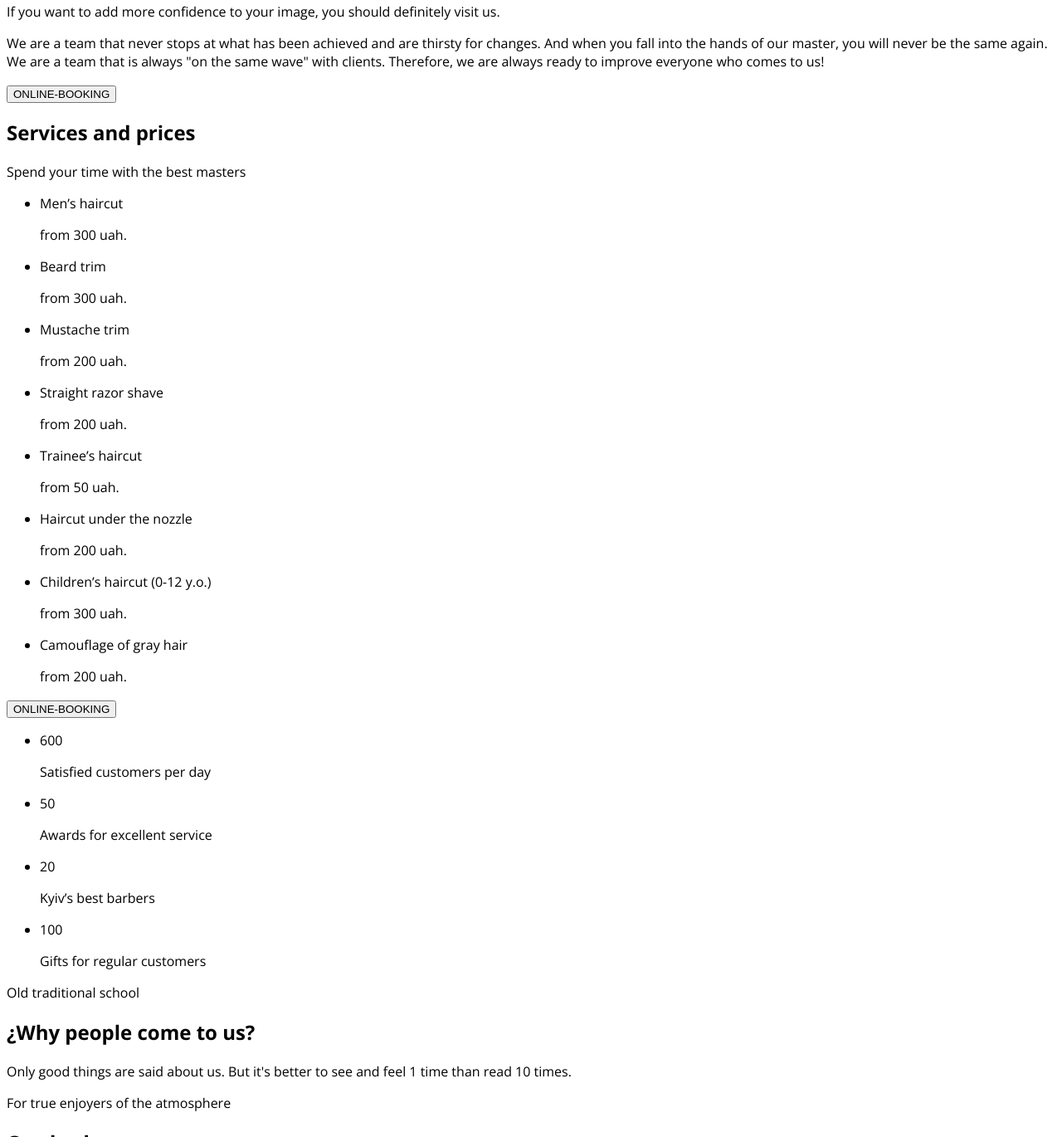
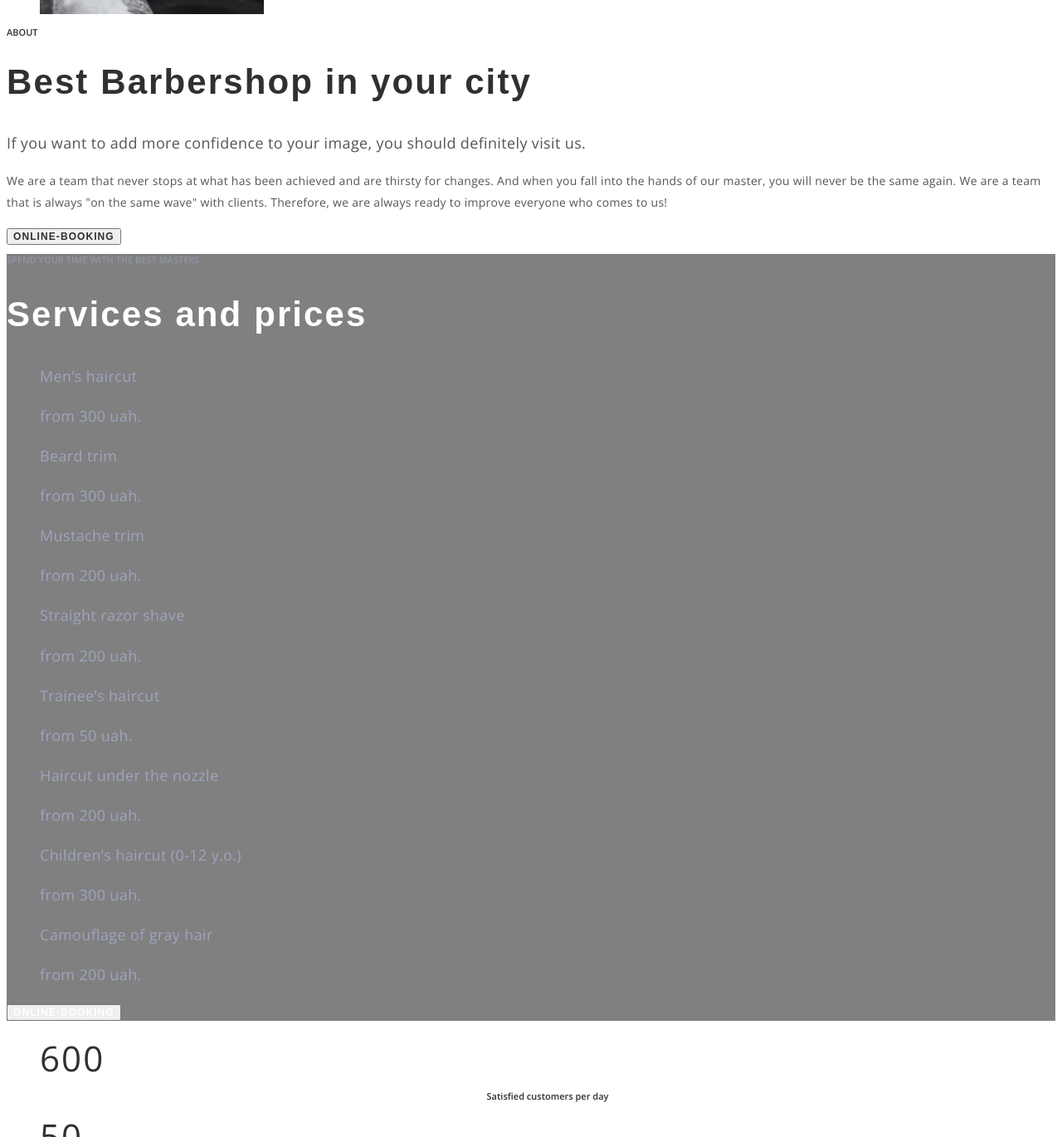
Before and after one commit to nazar95stosyk/fs-84, a plain HTML site: page index.html in a window 1280 px wide. Shown: the part 1430-2800 px from the top of the page at 83% size. Drawn offline with nearby package versions, Linux system fonts and the light colour scheme.

Commit message:
added more classes and styles

```diff
--- a/css/styles.css
+++ b/css/styles.css
@@ -7,6 +7,26 @@ body{
 .link{
     text-decoration: none;
 }
+.btn{
+    font-weight: 600;
+    font-size: 12px;
+    line-height: 1.33w;
+    letter-spacing: 0.09em;
+    text-transform: uppercase;
+    cursor: pointer;
+}
+:root{
+    --main-title-color:#ffffff;
+    --secondary-title-color:#303030;
+    --website-main-color:#FF6C00;
+}
+.title{
+    font-size: 42px;
+    line-height: 1,17;
+    letter-spacing: 0.05em;
+}
+
+/* ---------------------------- header ------------------------------- */
 .header {
     background-color: gray;
 }
@@ -23,7 +43,11 @@ body{
     font-size: 12px;
     line-height: 1.33;
     letter-spacing: 0.1em;
-    color: #FFFFFF;
+    color: var(--main-title-color);
+}
+.header-link:hover,
+.header-link:focus{
+    color: var(--website-main-color);
 }
 .header-tel {
     font-weight: 600;
@@ -31,29 +55,202 @@ body{
     line-height: 1.33;
     letter-spacing: 0.1em;
     text-transform: uppercase;
-    color: #FFFFFF;
+    color: var(--main-title-color);
 }
 .header-btn {
-    font-family: inherit;
-    font-weight: 600;
-    font-size: 12px;
-    line-height: 1.33;
-    letter-spacing: 0.09em;
-    text-transform: uppercase;
-    color: #FFFFFF;
-    background-color: inherit;
+    color: var(--main-title-color);
 }
+
+/* ---------------------------- hero ------------------------------- */
 .hero{
+    background-color: gray;
 }
 .hero-list {
 }
 .hero-item {
 }
 .hero-link {
+    font-weight: 600;
+    font-size: 11px;
+    line-height: 1.36;
+    letter-spacing: 0.2em;
+    text-decoration: none;
+    color: var(--secondary-title-color);
+}
+.hero-link:hover,
+.hero-link:focus{
+    color: var(--website-main-color);
 }
 .hero-subtitle {
+    font-weight: 600;
+    font-size: 11px;
+    line-height: 1.36;
+    text-transform: uppercase;
+    color: rgba(157, 164, 189, 0.6);
 }
 .hero-title {
+    font-family: 'Raleway', sans-serif;
+    font-style: normal;
+    font-size: 72px;
+    line-height: 1,18;
+    letter-spacing: 0.05em;
+    color: var(--main-title-color);
 }
 .hero-description {
+    font-weight: 400;
+    font-size: 18px;
+    line-height: 1.66;
+    letter-spacing: 0.02em;
+    color: #9DA4BD;
 }
+
+/* ---------------------------- about ------------------------------- */
+.about {
+}
+.about-list {
+}
+.about-item {
+}
+.about-subtitle {
+    font-weight: 600;
+    font-size: 11px;
+    line-height: 1.36px;
+    text-transform: uppercase;
+    color: var(--secondary-title-color);
+}
+.about-title {
+    font-family: 'Raleway',sans-serif;
+    font-style: normal;
+    font-weight: 700;
+    color: #303030;
+}
+.about-description-1 {
+    font-weight: 400;
+    font-size: 18px;
+    line-height: 1.67;
+    letter-spacing: 0.02em;
+    color: #555555;
+}
+.about-description-2 {
+    font-weight: 400;
+    font-size: 14px;
+    line-height: 1.86;
+    letter-spacing: 0.02em;
+    color: #555555;
+}
+.about-btn {
+    color: var(--secondary-title-color);
+}
+
+/* ---------------------------- services and prices ------------------------------- */
+.prices {
+    background-color: gray;
+}
+.prices-subtitle {
+    font-weight: 600;
+    font-size: 11px;
+    line-height: 1.36;
+    text-transform: uppercase;
+    color: rgba(157, 164, 189, 0.6);
+}
+.prices-title {
+    font-family: 'Raleway',sans-serif;
+    font-style: normal;
+    font-weight: 700;
+    color: var(--main-title-color);
+}
+.prices-list {
+}
+.list {
+}
+.prices-item {
+}
+.prices-item-text {
+    font-weight: 400;
+    font-size: 18px;
+    line-height: 1.67;
+    letter-spacing: 0.02em;
+    color: #9DA4BD;
+}
+.prices-btn {
+    color: var(--main-title-color);
+}
+
+/* ---------------------------- benefits ------------------------------- */
+
+.benefits {
+}
+.benefits-list {
+}
+.list {
+}
+.benefits-item {
+}
+.benefits-item > span{
+    font-size: 42px;
+    line-height: 1.36;
+    text-align: center;
+    letter-spacing: 0.05em;
+    color: #303030;
+}
+.benefits-item-text {
+    font-weight: 600;
+    font-size: 11px;
+    line-height: 1.36;
+    text-align: center;
+    color: #303030;
+}
+.benefits-subtitle {
+    font-weight: 600;
+    font-size: 11px;
+    line-height: 1.36;
+    text-transform: uppercase;
+    color: var(--secondary-title-color);
+}
+.benefits-title {
+    font-family: 'Raleway', sans-serif;
+    font-style: normal;
+    color: var(--secondary-title-color);
+}
+.benefits-description {
+    font-weight: 400;
+    font-size: 18px;
+    line-height: 1.67;
+    letter-spacing: 0.02em;
+    color: #555555;
+}
+
+/* ---------------------------- barbers ------------------------------- */
+
+.barbers {
+}
+.barbers-subtitle {
+    font-weight: 600;
+    font-size: 11px;
+    line-height: 1.36;
+    text-transform: uppercase;
+    color: var(--secondary-title-color);
+}
+.barbers-title {
+    color: var(--secondary-title-color);
+}
+.barbers-list {
+}
+.barbers-item {
+}
+.barbers-item-title{
+    font-weight: 400;
+    font-size: 18px;
+    line-height: 1.39;
+    text-align: center;
+    letter-spacing: 0.02em;
+    color: var(--secondary-title-color)
+}
+.barbers-item-description {
+    font-weight: 400;
+    font-size: 14px;
+    line-height: 1.36;
+    text-align: center;
+    letter-spacing: 0.02em;
+    color: var(--website-main-color);
+}
--- a/index.html
+++ b/index.html
@@ -4,11 +4,11 @@
     <meta charset="UTF-8" />
     <meta http-equiv="X-UA-Compatible" content="IE=edge" />
     <meta name="viewport" content="width=device-width, initial-scale=1.0" />
-    <link rel="stylesheet" href="./css/styles.css">
+    <link rel="stylesheet" href="./css/styles.css" />
     <link rel="preconnect" href="https://fonts.googleapis.com" />
     <link rel="preconnect" href="https://fonts.gstatic.com" crossorigin />
     <link
-      href="https://fonts.googleapis.com/css2?family=Open+Sans:wght@400;600;700&family=Raleway:ital,wght@1,700&display=swap"
+      href="https://fonts.googleapis.com/css2?family=Open+Sans:wght@400;600;700&family=Raleway:wght@1,700&display=swap"
       rel="stylesheet"
     />
     <title>Barbershop</title>
@@ -20,30 +20,42 @@
           <img src="./img/logo.svg" alt="Website's logotype" />
         </a>
         <ul class="header-list list">
-          <li class="header-item"><a href="#" class="header-link link
-            ">About</a></li>
-          <li class="header-item"><a href="#" class="header-link link
-            ">Services and prices</a></li>
-          <li class="header-item"><a href="#" class="header-link link
-            ">Barbers</a></li>
-          <li class="header-item"><a href="#" class="header-link link
-            ">Contacts</a></li>
+          <li class="header-item">
+            <a href="#" class="header-link link">About</a>
+          </li>
+          <li class="header-item">
+            <a href="#" class="header-link link">Services and prices</a>
+          </li>
+          <li class="header-item">
+            <a href="#" class="header-link link">Barbers</a>
+          </li>
+          <li class="header-item">
+            <a href="#" class="header-link link">Contacts</a>
+          </li>
         </ul>
       </nav>
       <a href="tel:+380441111111" class="header-tel link">+38 044 111 11 11</a>
-      <button type="button" class="header-btn">Online-booking</button>
+      <button type="button" class="header-btn btn">Online-booking</button>
     </header>
     <main>
       <!-- Hero Section -->
       <section class="hero">
-        <ul class="hero-list">
+        <ul class="hero-list list">
           <li class="hero-item">
-            <a href="#" target="_blank" rel="noopener noreffere nofollow" class="hero-link"
+            <a
+              href="#"
+              target="_blank"
+              rel="noopener noreffere nofollow"
+              class="hero-link list"
               >Instagram</a
             >
           </li>
           <li class="hero-item">
-            <a href="#" target="_blank" rel="noopener noreffere nofollow" class="hero-link"
+            <a
+              href="#"
+              target="_blank"
+              rel="noopener noreffere nofollow"
+              class="hero-link list"
               >Youtube</a
             >
           </li>
@@ -58,9 +70,9 @@
       <!-- End of Hero Section -->
 
       <!-- About Section -->
-      <section>
-        <ul>
-          <li>
+      <section class="about">
+        <ul class="about-list list">
+          <li class="about-item">
             <img
               src="./img/about-img-1.jpeg"
               alt="стрижка бороди"
@@ -68,7 +80,7 @@
               height="445"
             />
           </li>
-          <li>
+          <li class="about-item">
             <img
               src="./img/about-img-2.jpeg"
               alt="стрижка бороди 2"
@@ -77,92 +89,90 @@
             />
           </li>
         </ul>
-        <p>About</p>
-        <h2>Best Barbershop in your city</h2>
-        <p>
-          <span>
+        <p class="about-subtitle">About</p>
+        <h2 class="about-title title">Best Barbershop in your city</h2>
+        <p class="about-description-1">
             If you want to add more confidence to your image, you should
             definitely visit us.
-          </span>
         </p>
-        <p>
+        <p class="about-description-2">
           We are a team that never stops at what has been achieved and are
           thirsty for changes. And when you fall into the hands of our master,
           you will never be the same again. We are a team that is always "on the
           same wave" with clients. Therefore, we are always ready to improve
           everyone who comes to us!
         </p>
-        <button type="button">ONLINE-BOOKING</button>
+        <button type="button" class="about-btn btn">ONLINE-BOOKING</button>
       </section>
       <!-- End of About Section -->
 
       <!-- Services and prices Section-->
-      <section>
-        <h2>Services and prices</h2>
-        <p>Spend your time with the best masters</p>
-        <ul>
-          <li>
-            <p>Men’s haircut</p>
-            <p>from 300 uah.</p>
+      <section class="prices">
+        <p class="prices-subtitle">Spend your time with the best masters</p>
+        <h2 class="prices-title title">Services and prices</h2>
+        <ul class="prices-list list">
+          <li class="prices-item">
+            <p class="prices-item-text">Men’s haircut</p>
+            <p class="prices-item-text">from 300 uah.</p>
           </li>
-          <li>
-            <p>Beard trim</p>
-            <p>from 300 uah.</p>
+          <li class="prices-item">
+            <p class="prices-item-text">Beard trim</p>
+            <p class="prices-item-text">from 300 uah.</p>
           </li>
-          <li>
-            <p>Mustache trim</p>
-            <p>from 200 uah.</p>
+          <li class="prices-item">
+            <p class="prices-item-text">Mustache trim</p>
+            <p class="prices-item-text">from 200 uah.</p>
           </li>
-          <li>
-            <p>Straight razor shave</p>
-            <p>from 200 uah.</p>
+          <li class="prices-item">
+            <p class="prices-item-text">Straight razor shave</p>
+            <p class="prices-item-text">from 200 uah.</p>
           </li>
         </ul>
-        <ul>
-          <li>
-            <p>Trainee’s haircut</p>
-            <p>from 50 uah.</p>
+        <ul class="prices-list list">
+          <li class="prices-item">
+            <p class="prices-item-text">Trainee’s haircut</p>
+            <p class="prices-item-text">from 50 uah.</p>
           </li>
-          <li>
-            <p>Haircut under the nozzle</p>
-            <p>from 200 uah.</p>
+          <li class="prices-item">
+            <p class="prices-item-text">Haircut under the nozzle</p>
+            <p class="prices-item-text">from 200 uah.</p>
           </li>
-          <li>
-            <p>Children’s haircut (0-12 y.o.)</p>
-            <p>from 300 uah.</p>
+          <li class="prices-item">
+            <p class="prices-item-text">Children’s haircut (0-12 y.o.)</p>
+            <p class="prices-item-text">from 300 uah.</p>
           </li>
-          <li>
-            <p>Camouflage of gray hair</p>
-            <p>from 200 uah.</p>
+          <li class="prices-item">
+            <p class="prices-item-text">Camouflage of gray hair</p>
+            <p class="prices-item-text">from 200 uah.</p>
           </li>
         </ul>
-        <button type="button">ONLINE-BOOKING</button>
+        <button type="button" class="prices-btn btn">ONLINE-BOOKING</button>
       </section>
       <!-- End of Services and prices Section-->
 
       <!--¿Why people come to us? Section-->
-      <section>
-        <ul>
-          <li>
+      <section class="benefits">
+        <ul class="benefits-list list">
+          <li class="benefits-item">
             <span>600</span>
-            <p>Satisfied customers per day</p>
+            <p class="benefits-item-text">Satisfied customers per day</p>
           </li>
-          <li>
+          <li class="benefits-item">
             <span>50</span>
-            <p>Awards for excellent service</p>
+            <p class="benefits-item-text">Awards for excellent service</p>
           </li>
-          <li>
+          <li class="benefits-item">
             <span>20</span>
-            <p>Kyiv’s best barbers</p>
+            <p class="benefits-item-text">Kyiv’s best barbers</p>
           </li>
-          <li>
+          <li class="benefits-item">
             <span>100</span>
-            <p>Gifts for regular customers</p>
+            <p class="benefits-item-text">Gifts for regular customers</p>
           </li>
         </ul>
-        <p>Old traditional school</p>
-        <h2>¿Why people come to us?</h2>
-        <p>
+        <p class="benefits-subtitle">Old traditional school</p>
+        <h2 class="benefits-title title">¿Why people come to us?</h2>
+        <p class="benefits-description">
           Only good things are said about us. But it's better to see and feel 1
           time than read 10 times.
         </p>
@@ -170,44 +180,49 @@
       <!-- End of ¿Why people come to us? Section -->
 
       <!-- Our barbers Section -->
-      <p>For true enjoyers of the atmosphere</p>
-      <h2>Our barbers</h2>
-      <ul>
-        <li>
+      <section class="barbers">
+        <p class="barbers-subtitle">For true enjoyers of the atmosphere</p>
+        <h2 class="barbers-title title">Our barbers</h2>
+        <ul class="barbers-list list">
+          <li class="barbers-item">
             <img
               src="./img/john-smith.jpeg"
               alt="John Smith"
               width="370"
               height="346"
             />
-          <h3>John Smith</h3>
-          <p>Extreme Barber</p>
+            <h3 class="barbers-item-title
+            ">John Smith</h3>
+            <p class="barbers-item-description">Extreme Barber</p>
           </li>
-        <li>
+          <li class="barbers-item">
             <img
               src="./img/Michele-Doe.jpeg"
               alt="Michele Doe"
               width="370"
               height="346"
             />
-          <h3>Michele Doe</h3>
-          <p>Extreme Barber</p>
+            <h3 class="barbers-item-title
+            ">Michele Doe</h3>
+            <p class="barbers-item-description">Extreme Barber</p>
           </li>
-        <li>
+          <li class="barbers-item">
             <img
               src="./img/alan-black.jpeg"
               alt="Alan Black"
               width="370"
               height="346"
             />
-          <h3>Alan Black</h3>
-          <p>Extreme Barber</p>
+            <h3 class="barbers-item-title
+            ">Alan Black</h3>
+            <p class="barbers-item-description">Extreme Barber</p>
           </li>
         </ul>
+      </section>
       <!-- End of Our barbers Section -->
 
       <!-- Gallery Section -->
-      <section>
+      <section class="gallery">
         <h2 hidden>Gallery</h2>
         <p>In Latin, "barba" means "beard"</p>
         <ul>
```
Lines whose indentation alone changed are shown as unchanged.
